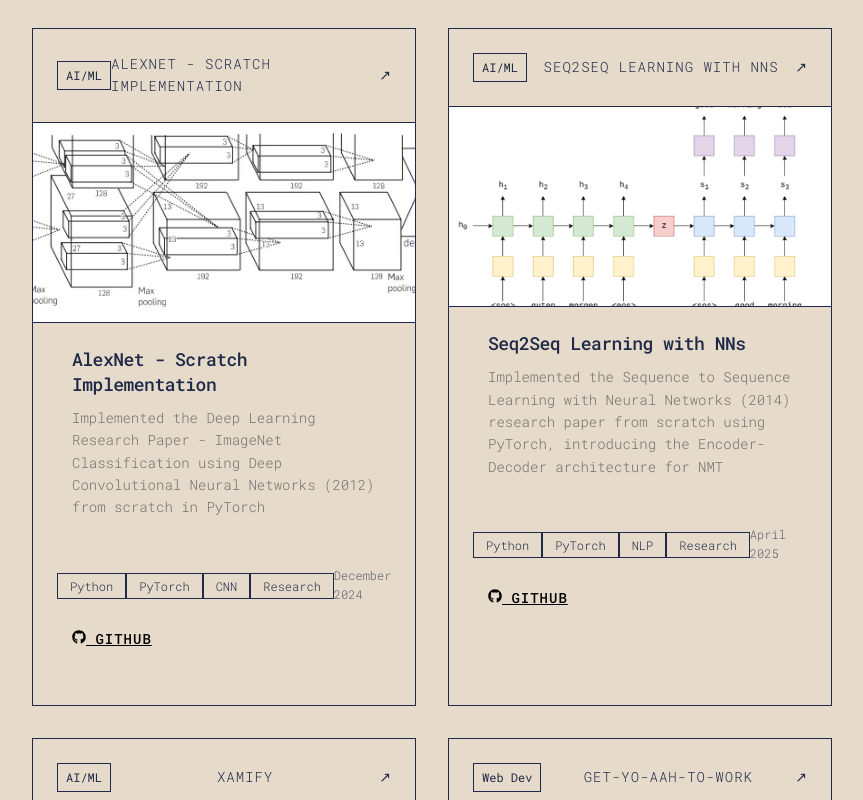
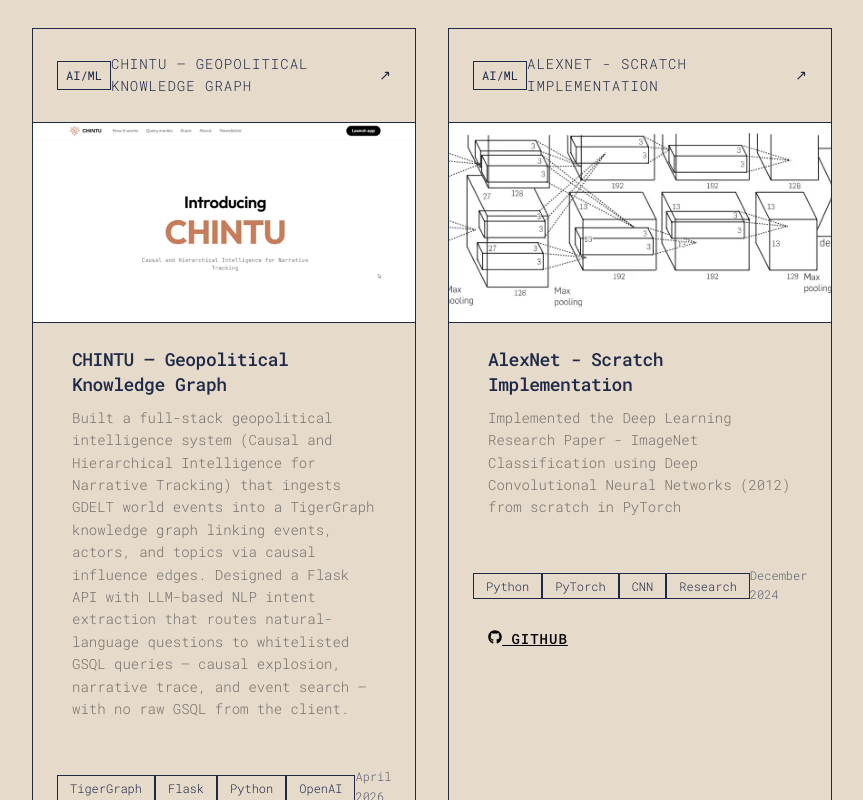
Before and after one commit to shvn22k/shi-veh, a React (Vite) app: page / in a window 1280 px wide. Shown: the part 2340-3140 px from the top of the page, without its empty margins (400-1263 px from the left). Built offline with nearby package versions, Linux system fonts and the light colour scheme.

Commit message:
chintu added

```diff
--- a/src/components/PortfolioSection.jsx
+++ b/src/components/PortfolioSection.jsx
@@ -53,6 +53,7 @@
           </p>
           <a href="https://github.com" className="project-link">GitHub</a>
         </div>
+
       </div>
     </section>
   )
--- a/src/components/ProjectsSection.jsx
+++ b/src/components/ProjectsSection.jsx
@@ -50,6 +50,17 @@
     },
     {
       id: 5,
+      title: "CHINTU — Geopolitical Knowledge Graph",
+      description: "Built a full-stack geopolitical intelligence system (Causal and Hierarchical Intelligence for Narrative Tracking) that ingests GDELT world events into a TigerGraph knowledge graph linking events, actors, and topics via causal influence edges. Designed a Flask API with LLM-based NLP intent extraction that routes natural-language questions to whitelisted GSQL queries — causal explosion, narrative trace, and event search — with no raw GSQL from the client.",
+      tags: ["TigerGraph", "Flask", "Python", "OpenAI"],
+      github: "https://github.com/shvn22k/chintu",
+      video: "https://youtu.be/qM3iMzK2wcE",
+      date: "April 2026",
+      image: "/chintu.png",
+      type: "AI/ML"
+    },
+    {
+      id: 6,
       title: "AlexNet - Scratch Implementation",
       description: "Implemented the Deep Learning Research Paper - ImageNet Classification using Deep Convolutional Neural Networks (2012) from scratch in PyTorch",
       tags: ["Python", "PyTorch", "CNN", "Research"],
@@ -59,7 +70,7 @@
       type: "AI/ML"
     },
     {
-      id: 6,
+      id: 7,
       title: "Seq2Seq Learning with NNs",
       description: "Implemented the Sequence to Sequence Learning with Neural Networks (2014) research paper from scratch using PyTorch, introducing the Encoder-Decoder architecture for NMT",
       tags: ["Python", "PyTorch", "NLP", "Research"],
@@ -69,7 +80,7 @@
       type: "AI/ML"
     },
     {
-      id: 7,
+      id: 8,
       title: "Xamify",
       description: "AI-agents to analyze syllabus and PYQs of any subject and give out unit-wise list of topics with the number of times they occurred in PYQs to highlight important sections",
       tags: ["Phidata", "Groq", "Streamlit", "Next.js"],
@@ -81,7 +92,7 @@
       type: "AI/ML"
     },
     {
-      id: 8,
+      id: 9,
       title: "get-yo-aah-to-work",
       description: "Vibe coded an accountability webapp for friends to stay on track together. Features include creating rooms with up to 4 friends, daily to-do lists with automatic rollover, personal to-do lists per person, daily check-ins and streak tracking, real-time leaderboard and progress, and mobile-friendly design. Built with Clerk authentication and Supabase backend.",
       tags: ["React", "Clerk", "Supabase", "Vibe Coding"],
@@ -92,7 +103,7 @@
       type: "Web Dev"
     },
     {
-      id: 9,
+      id: 10,
       title: "Supernova Hacks",
       description: "Vibe coded a sleek, dynamic frontend for my college's hackathon event in pure React. Created a visually stunning, responsive interface to showcase event details, timeline, prizes, and sponsors with smooth animations.",
       tags: ["React", "CSS", "JavaScript", "Vibe Coding"],
```
Also changed, not shown: public/chintu.png (added).
